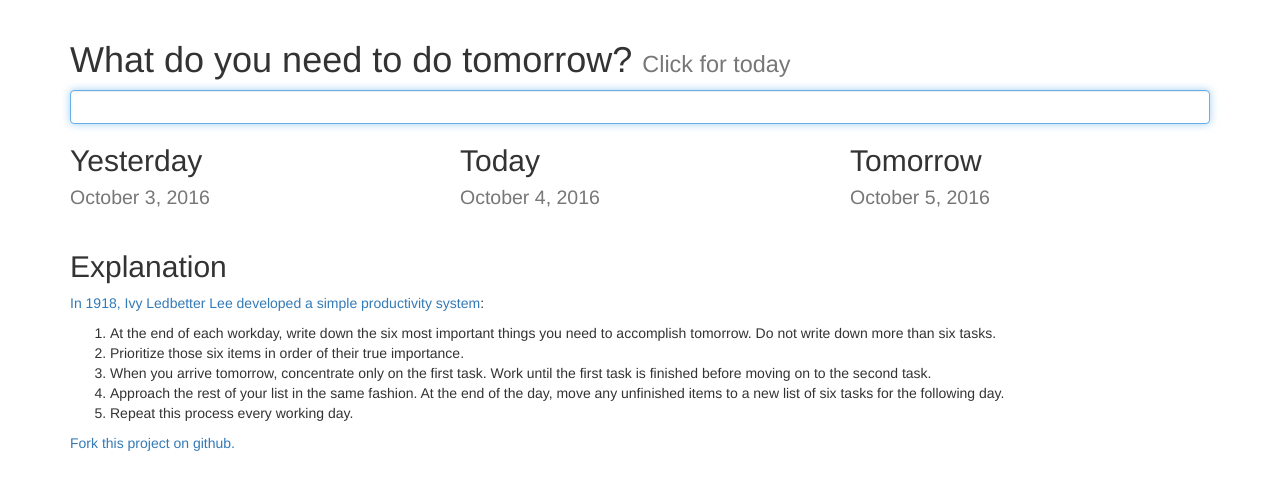
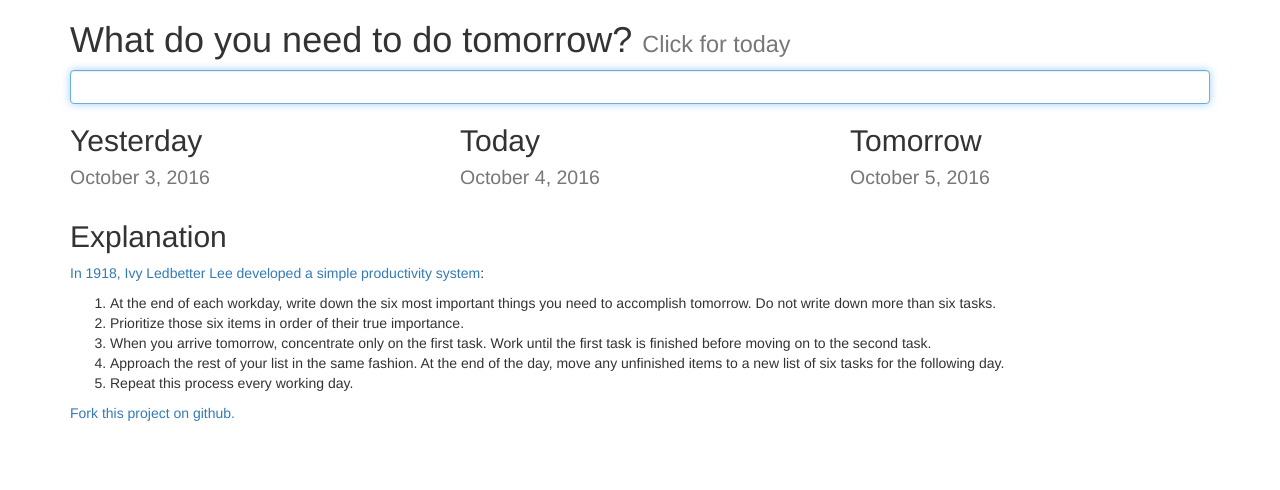
Before and after one commit to wizpig64/sixthings, a Django app: page / in a window 1280 px wide. Shown: the part 51-541 px from the top of the page. Run offline with Django 3.2, Linux system fonts and the light colour scheme; the visitor is signed in with stand-in values (Sample User, id 1); data that the repository does not hold is empty; some libraries are stand-ins or nearby versions.

Commit message:
fixed some margin that bootstrap adds

```diff
--- a/templates/jinja2/base.html
+++ b/templates/jinja2/base.html
@@ -10,6 +10,9 @@
   <script src="https://maxcdn.bootstrapcdn.com/bootstrap/3.3.7/js/bootstrap.min.js"></script>
   <link href="https://maxcdn.bootstrapcdn.com/bootstrap/3.3.7/css/bootstrap.min.css" rel="stylesheet">
   <link href="https://maxcdn.bootstrapcdn.com/bootswatch/3.3.7/journal/bootstrap.min.css" rel="stylesheet">
+  <style type="text/css">
+    .navbar-static-top, [class^="col-"] > :last-child {margin-bottom: 0;}
+  </style>
   {% block head %}
   {% endblock %}
 </head>
```
